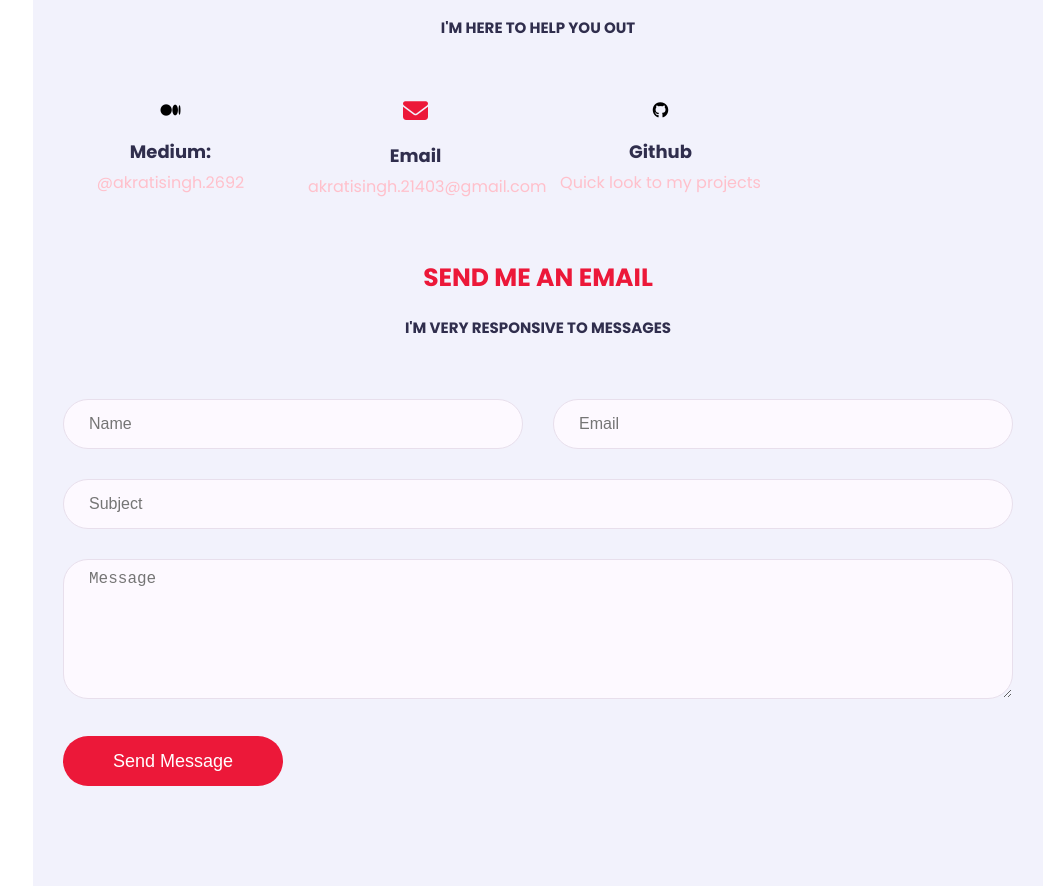
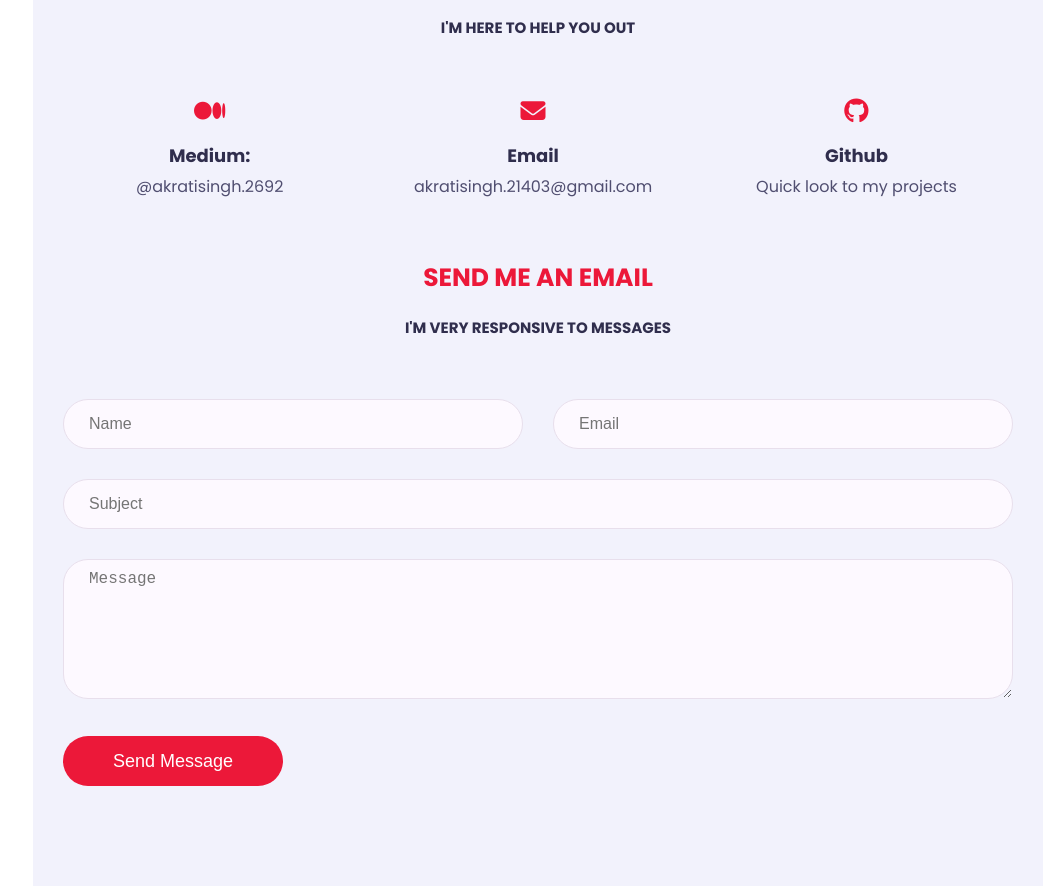
Before and after one commit to Coding-whiz/Portfolio, a plain HTML site: page index.html in a window 1280 px wide. Shown: the part 3810-4696 px from the top of the page, without its empty margins (237-1280 px from the left). Drawn offline with nearby package versions, Linux system fonts and the light colour scheme; a web font is replaced by a local one.

Commit message:
Update style.css

```diff
--- a/css/style.css
+++ b/css/style.css
@@ -312,6 +312,22 @@ h3.my-proffession
     text-align: center;
     position: relative;
 }
+@keyframes slideInFromTop {
+    0% {
+        opacity: 0;
+        transform: translateY(-50px);
+    }
+    100% {
+        opacity: 1;
+        transform: translateY(0);
+    }
+}
+
+.home-img img {
+    animation: slideInFromTop 1s ease-out; /* Adjust the duration and easing as needed */
+}
+
+
 .home-img::after
 {
     content: '';
@@ -607,8 +623,8 @@ h3.my-proffession
 }
 .contact .contact-info-item
 {
-    flex: 0 0 25%;
-    max-width: 25%;
+    flex: 0 0 33%;
+    max-width: 33%;
     text-align: center;
     margin-bottom: 60px;
 }
@@ -618,6 +634,15 @@ h3.my-proffession
     display: inline-block;
 }
 .contact .contact-info-item .icon .fa
+{
+    font-size: 25px;
+    color: var(--skin-color);
+}
+.contact .contact-info-item .icon_ng
+{
+    display: inline-block;
+}
+.contact .contact-info-item .icon_ng .fab
 {
     font-size: 25px;
     color: var(--skin-color);
@@ -639,7 +664,7 @@ h3.my-proffession
 }
 .contact .contact-info-item a
 {
-    color: pink;
+    color: var(--text-black-700);
 }
 .contact .contact-form
 {
```
